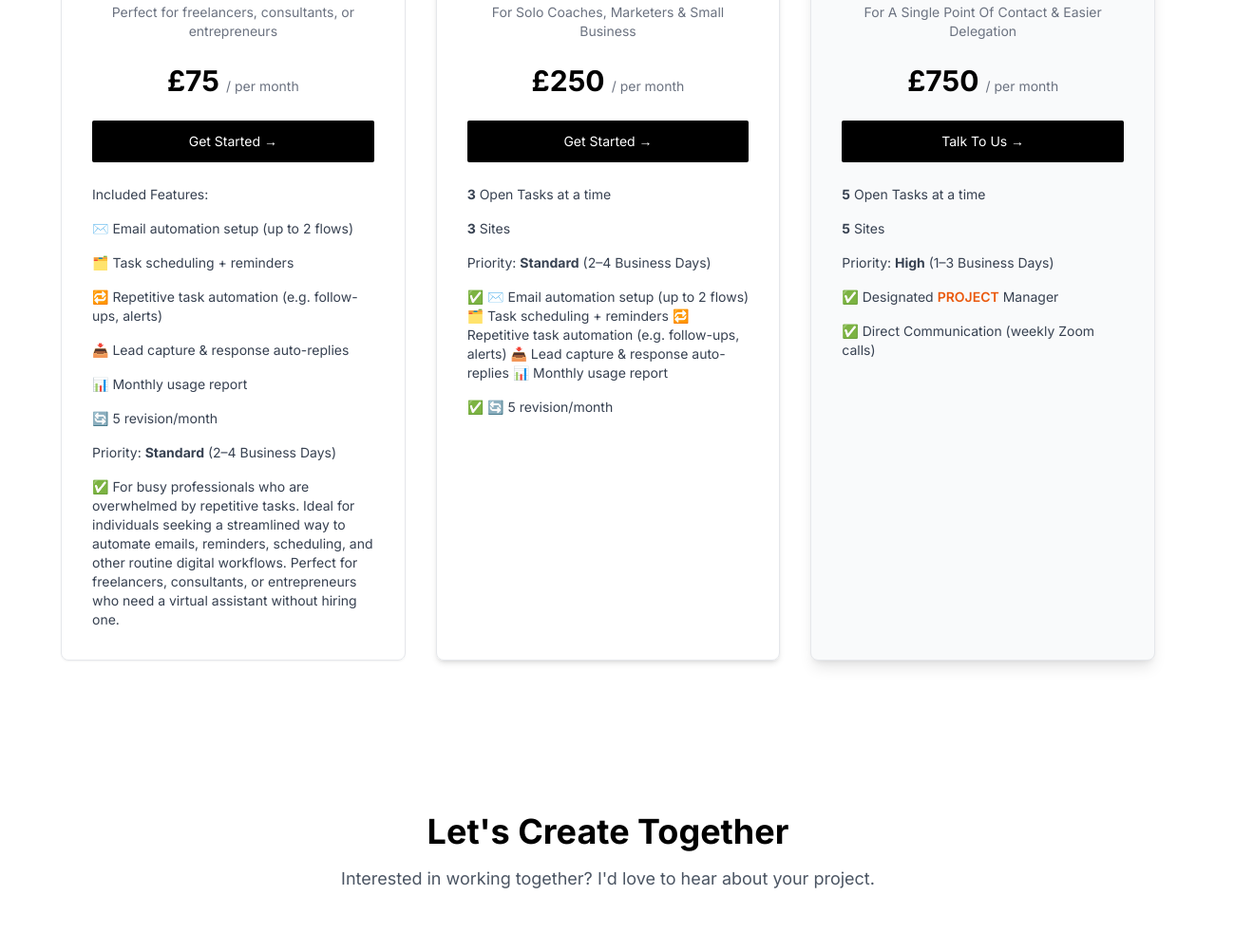
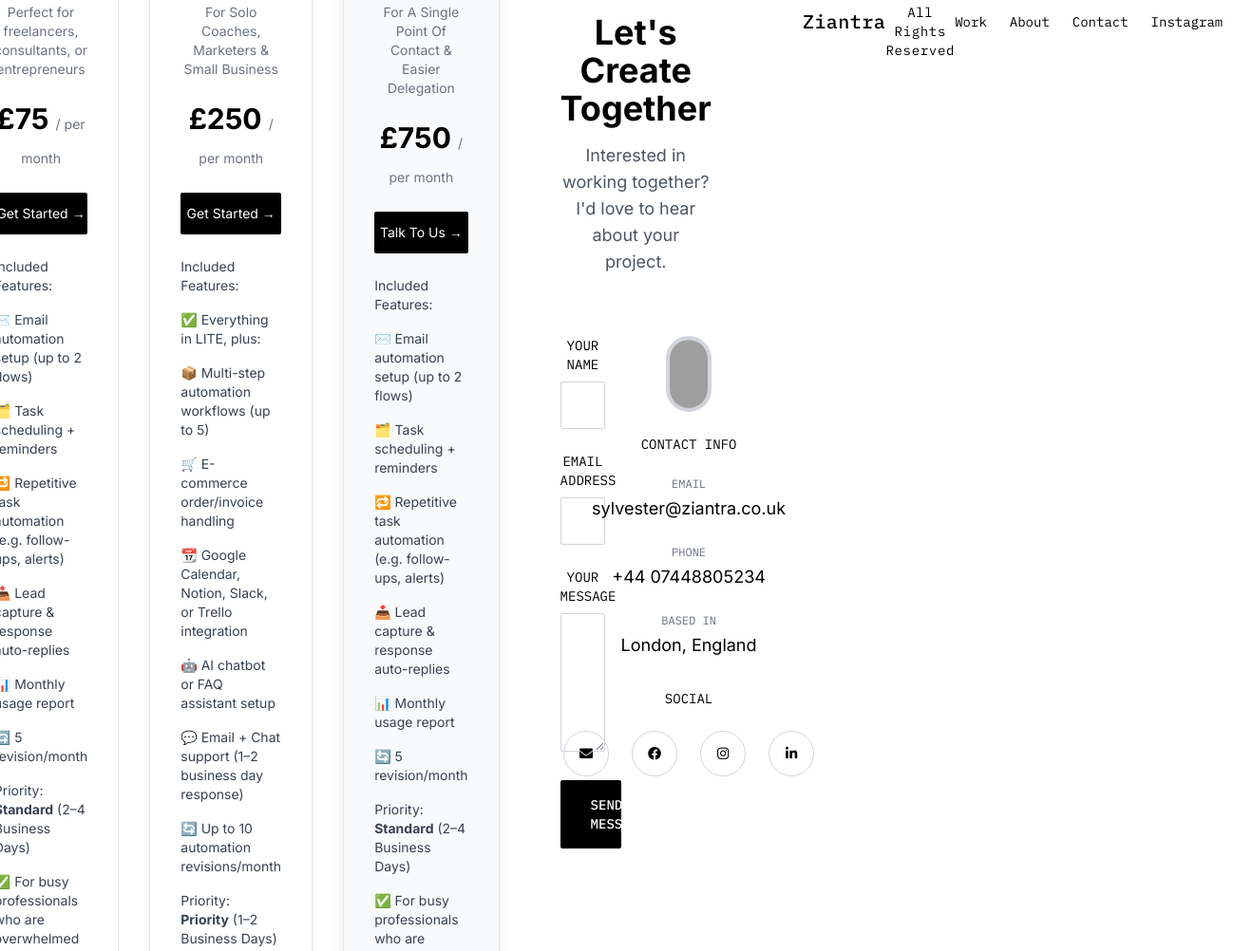
Before and after one commit to Sylvestersj9/Ziantra, a plain HTML site: page index.html in a window 1280 px wide. Shown: the part 4152-5154 px from the top of the page at 95% size, 1319 px wide, since content can reach past the window. Drawn offline with nearby package versions, Linux system fonts and the light colour scheme; grey boxes are pictures that could not be loaded; animation ran at ten frames a second.

Commit message:
Update index.html

```diff
--- a/index.html
+++ b/index.html
@@ -381,19 +381,18 @@ Perfect for freelancers, consultants, or entrepreneurs who need a virtual assist
         <div class="text-3xl font-bold mb-6">£250 <span class="text-sm font-medium text-gray-500">/ per month</span></div>
         <a href="#" class="block bg-black text-white py-3 rounded-sm font-medium text-sm hover:bg-gray-800 transition mb-6">Get Started →</a>
         <ul class="text-left space-y-4 text-sm text-gray-700">
-          <li><strong>3</strong> Open Tasks at a time</li>
-          <li><strong>3</strong> Sites</li>
-          <li>Priority: <strong>Standard</strong> (2–4 Business Days)</li>
-          <li>✅ ✉️ Email automation setup (up to 2 flows)
+           <li></strong>Included Features:</li>
+          <li></strong>✅ Everything in LITE, plus:</li>
+             <li></strong>📦 Multi-step automation workflows (up to 5)</li>
+             <li></strong>🛒 E-commerce order/invoice handling</li>
+             <li></strong>📆 Google Calendar, Notion, Slack, or Trello integration</li>
+             <li></strong>🤖 AI chatbot or FAQ assistant setup</li>
+              <li></strong>💬 Email + Chat support (1–2 business day response)</li>
+             <li></strong>🔄 Up to 10 automation revisions/month</li>
+          <li>Priority: <strong>Priority</strong> (1–2 Business Days)</li>
+             <li></strong>✅ For small businesses, marketing teams, and digital professionals who rely on systems to scale.
+Built for those who work with tech daily—designers, marketers, content creators, ecommerce managers, and small business owners who want streamlined operations and smarter workflows.</li>
 
-🗂️ Task scheduling + reminders
-
-🔁 Repetitive task automation (e.g. follow-ups, alerts)
-
-📥 Lead capture & response auto-replies
-
-📊 Monthly usage report  </li>
-          <li>✅ 🔄 5 revision/month</li>
         </ul>
       </div>
       <!-- Plan 3 ELEVATE  -->
@@ -403,16 +402,21 @@ Perfect for freelancers, consultants, or entrepreneurs who need a virtual assist
         <div class="text-3xl font-bold mb-6">£750 <span class="text-sm font-medium text-gray-500">/ per month</span></div>
         <a href="#" class="block bg-black text-white py-3 rounded-sm font-medium text-sm hover:bg-gray-800 transition mb-6">Talk To Us →</a>
         <ul class="text-left space-y-4 text-sm text-gray-700">
-          <li><strong>5</strong> Open Tasks at a time</li>
-          <li><strong>5</strong> Sites</li>
-          <li>Priority: <strong>High</strong> (1–3 Business Days)</li>
-          <li>✅ Designated <span class="text-orange-600 font-semibold">PROJECT</span> Manager</li>
-          <li>✅ Direct Communication (weekly Zoom calls)</li>
+           <li></strong>Included Features:</li>
+          <li></strong>✉️ Email automation setup (up to 2 flows)</li>
+             <li></strong>🗂️ Task scheduling + reminders</li>
+             <li></strong>🔁 Repetitive task automation
+                           (e.g. follow-ups, alerts)</li>
+             <li></strong>📥 Lead capture & response auto-replies</li>
+             <li></strong>📊 Monthly usage report</li>
+             <li></strong>🔄 5 revision/month</li>
+          <li>Priority: <strong>Standard</strong> (2–4 Business Days)</li>
+             <li></strong>✅ For busy professionals who are overwhelmed by repetitive tasks.
+Ideal for individuals seeking a streamlined way to automate emails, reminders, scheduling, and other routine digital workflows.
+Perfect for freelancers, consultants, or entrepreneurs who need a virtual assistant without hiring one.</li>
+
         </ul>
       </div>
-    </div>
-  </div>
-</section>
 <!-- Contact Section -->
 <section id="contact" class="py-20 px-8">
     <div class="max-w-7xl mx-auto">
```
